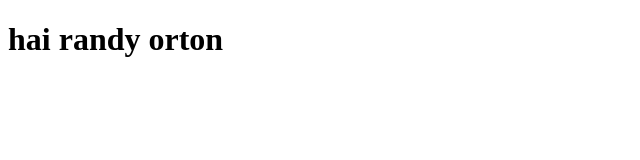
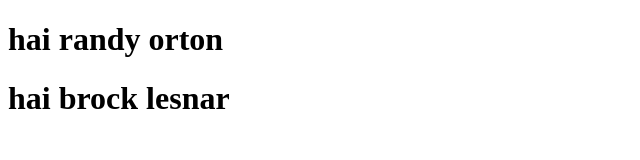
Before and after one commit to Sandeep78722/git-pull-clone-task, a plain HTML site: page index.html in a window 1280 px wide. Shown: the whole page, without its empty margins (0-640 px from the left). Drawn offline with Linux system fonts and the light colour scheme.

Commit message:
bangalore

```diff
--- a/index.html
+++ b/index.html
@@ -7,5 +7,6 @@
 </head>
 <body>
     <h1>hai randy orton</h1>
+    <h1>hai brock lesnar</h1>
 </body>
 </html>
```
